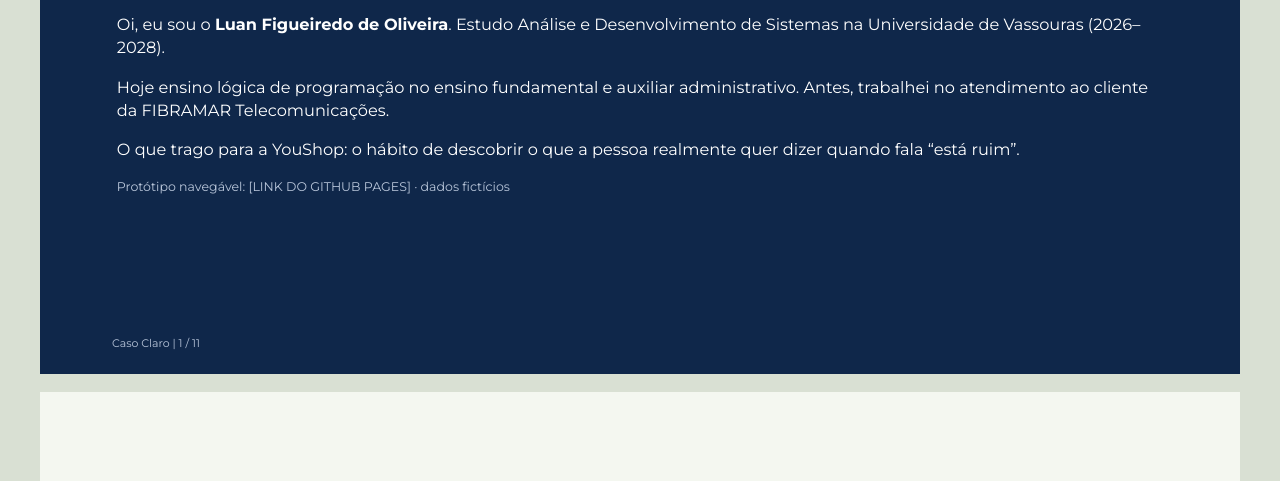
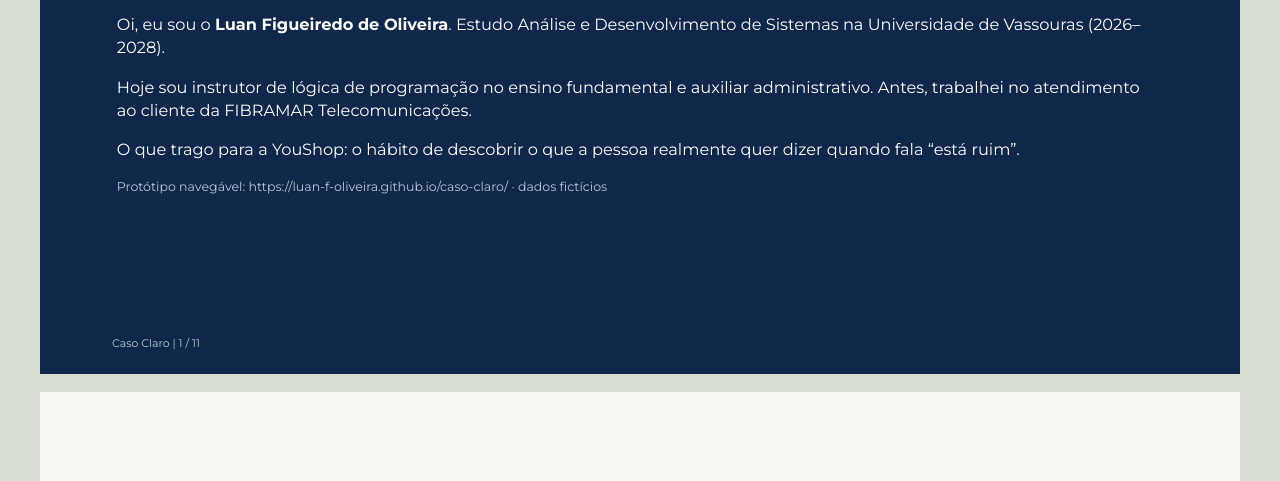
Before and after one commit to Luan-F-Oliveira/caso-claro, a plain HTML site: page apresentacao.html in a window 1280 px wide. Shown: the part 319-800 px from the top of the page. Drawn offline with Linux system fonts and the light colour scheme.

Commit message:
Adiciona link do protótipo nos slides

```diff
--- a/apresentacao.html
+++ b/apresentacao.html
@@ -27,9 +27,9 @@ p,li{font-size:1.55cqw;line-height:1.45}ul{padding-left:1.8cqw;display:flex;flex
 <h1>Caso Claro</h1>
 <p class="big lime">Transforma “não funciona” em um caso que o time consegue resolver.</p>
 <p>Oi, eu sou o <b>Luan Figueiredo de Oliveira</b>. Estudo Análise e Desenvolvimento de Sistemas na Universidade de Vassouras (2026–2028).</p>
-<p>Hoje ensino lógica de programação no ensino fundamental e auxiliar administrativo. Antes, trabalhei no atendimento ao cliente da FIBRAMAR Telecomunicações.</p>
+<p>Hoje sou instrutor de lógica de programação no ensino fundamental e auxiliar administrativo. Antes, trabalhei no atendimento ao cliente da FIBRAMAR Telecomunicações.</p>
 <p>O que trago para a YouShop: o hábito de descobrir o que a pessoa realmente quer dizer quando fala “está ruim”.</p>
-<p class="note">Protótipo navegável: [LINK DO GITHUB PAGES] · dados fictícios</p></div></section>
+<p class="note">Protótipo navegável: https://luan-f-oliveira.github.io/caso-claro/ · dados fictícios</p></div></section>
 
 <section class="slide"><div class="in">
 <h2>O relato chega vago e o time precisa adivinhar</h2>
@@ -70,7 +70,7 @@ p,li{font-size:1.55cqw;line-height:1.45}ul{padding-left:1.8cqw;display:flex;flex
 <div class="cols c2">
 <div class="card" style="border-top-color:#c44"><b>Antes</b><p class="mono">“Minha venda não apareceu e o comprador diz que usou meu link.”</p></div>
 <div class="card"><b>Depois (exemplo fictício)</b><p class="mono">Link e comissão · completude 100%<br>Canal: Instagram · Aparelho: iPhone<br>Passos: abrir o link no mesmo canal, comprar em homologação, conferir a origem.<br>Hipóteses a verificar: navegador embutido, cookies do Safari.</p></div></div>
-<p>Teste no protótipo: <b class="lime">[LINK]</b>. Há estados de carregamento, erro, alerta e sucesso, e uma fila com busca e filtro.</p>
+<p>Teste no protótipo: <b class="lime">https://luan-f-oliveira.github.io/caso-claro/</b>. Há estados de carregamento, erro, alerta e sucesso, e uma fila com busca e filtro.</p>
 <p class="note">Dados fictícios e IA simulada: nada aqui é resultado real da YouShop.</p></div></section>
 
 <section class="slide"><div class="in">
```
